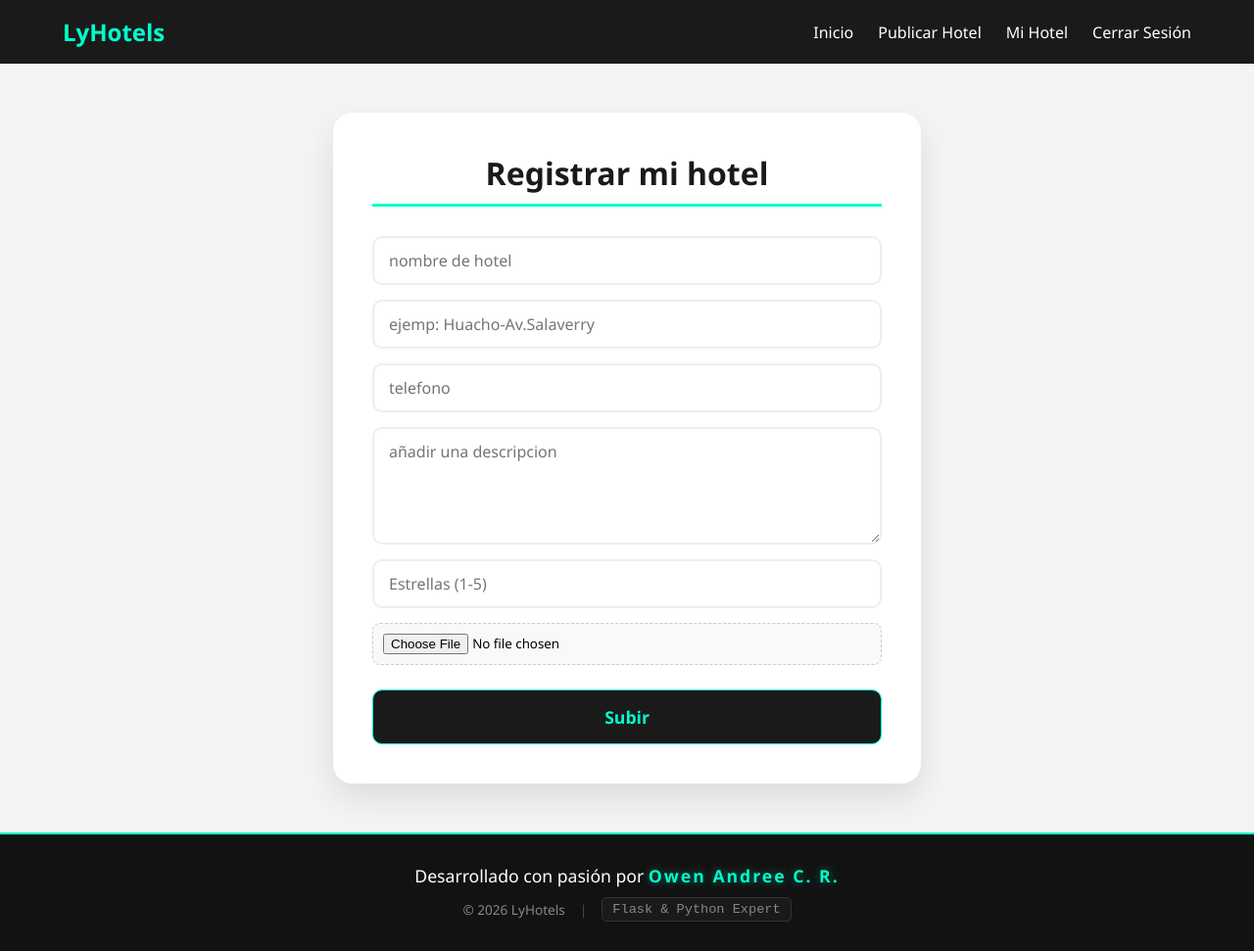
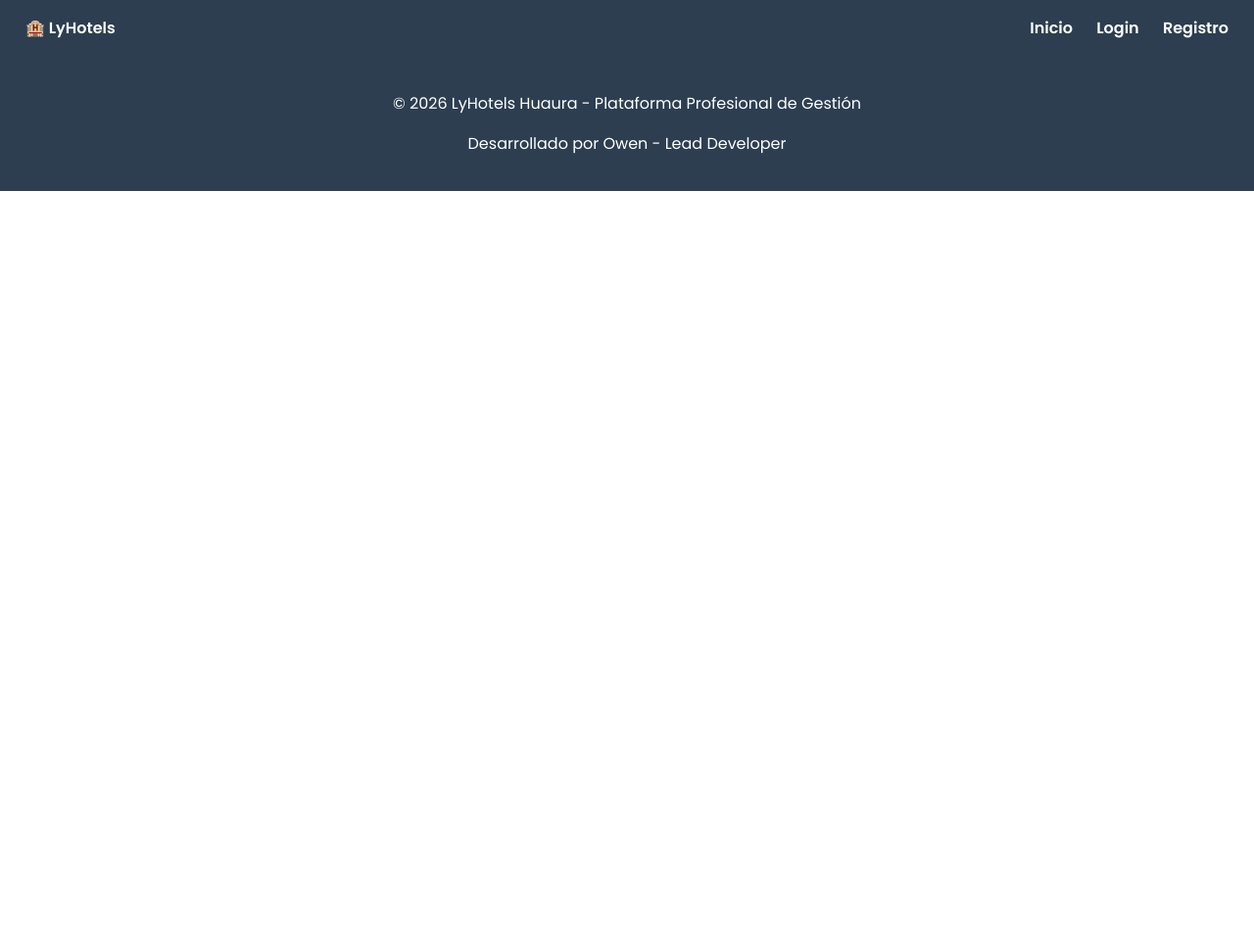
Before and after one commit to luninpotrer-png/LyHotels, a Flask app: page /crear in a window 1280 px wide. Shown: the whole page at 98% size. After the commit the page ends 195 px from the top, so only its background shows below. Run offline with Flask 3, Linux system fonts and the light colour scheme; the visitor is signed in with stand-in values (Sample User, id 1).

Commit message:
Update base.html with Google Tag Manager and styles

```diff
--- a/templates/base.html
+++ b/templates/base.html
@@ -1,53 +1,55 @@
 <!DOCTYPE html>
 <html lang="es">
 <head>
+    <script>(function(w,d,s,l,i){w[l]=w[l]||[];w[l].push({'gtm.start':
+    new Date().getTime(),event:'gtm.js'});var f=d.getElementsByTagName(s)[0],
+    j=d.createElement(s),dl=l!='dataLayer'?'&l='+l:'';j.async=true;j.src=
+    'https://www.googletagmanager.com/gtm.js?id='+i+dl;f.parentNode.insertBefore(j,f);
+    })(window,document,'script','dataLayer','GTM-MC38369S');</script>
     <meta charset="UTF-8">
     <meta name="viewport" content="width=device-width, initial-scale=1.0">
-    <title>LyHotels H.</title>
-    <link rel="stylesheet" href="{{ url_for('static', filename='styles.css') }}">
+    <title>LyHotels - Huaura</title>
+
+    <link rel="stylesheet" href="https://cdnjs.cloudflare.com/ajax/libs/font-awesome/6.0.0/css/all.min.css">
+    <link href="https://fonts.googleapis.com/css2?family=Poppins:wght@300;400;600;700&display=swap" rel="stylesheet">
+
+    <link rel="stylesheet" href="{{ url_for('static', filename='css/style.css') }}">
+
+    <style>
+        body { font-family: 'Poppins', sans-serif; margin: 0; padding: 0; }
+        nav { background: #2c3e50; padding: 1rem; color: white; display: flex; justify-content: space-between; align-items: center; }
+        nav a { color: white; text-decoration: none; margin: 0 10px; font-weight: 600; }
+        .footer { background: #2c3e50; color: white; text-align: center; padding: 20px 0; margin-top: auto; }
+        .ceo-badge { background: gold; color: black; padding: 2px 8px; border-radius: 5px; font-size: 0.8rem; font-weight: bold; }
+    </style>
 </head>
 <body>
-
-    <div class="menu-overlay" id="overlay"></div>
-
-    <nav class="navbar">
+    <noscript><iframe src="https://www.googletagmanager.com/ns.html?id=GTM-MC38369S"
+    height="0" width="0" style="display:none;visibility:hidden"></iframe></noscript>
+    <nav>
         <div class="logo">
-            <a href="/">LyHotels</a>
+            <a href="{{ url_for('index') }}">🏨 LyHotels</a>
         </div>
-
-        <button class="menu-toggle" id="mobile-menu">
-            <span class="bar"></span>
-            <span class="bar"></span>
-            <span class="bar"></span>
-        </button>
-
-        <ul class="nav-links" id="nav-list">
-            <li><a href="/">Inicio</a></li>
-            {% if session['usuario'] %}
-                <li><a href="/crear">Publicar Hotel</a></li>
-                <li><a href="/mi_hotel">Mi Hotel</a></li>
-                <li><a href="/logout" class="btn-logout">Cerrar Sesión</a></li>
+        <div class="menu">
+            <a href="{{ url_for('index') }}">Inicio</a>
+            {% if session.get('user_id') %}
+                <a href="{{ url_for('crear_hotel') }}">Registrar Hotel</a>
+                <a href="{{ url_for('logout') }}">Cerrar Sesión</a>
+                <span class="ceo-badge">CEO: {{ session.get('username') }}</span>
             {% else %}
-                <li><a href="/login">Iniciar Sesión</a></li>
-                <li><a href="/registro">Registrarse</a></li>
+                <a href="{{ url_for('login') }}">Login</a>
+                <a href="{{ url_for('register') }}">Registro</a>
             {% endif %}
-        </ul>
+        </div>
     </nav>
 
-    <main class="container">
-        {% block contenido %}{% endblock %}
+    <main>
+        {% block content %}{% endblock %}
     </main>
 
-    <script src="{{ url_for('static', filename='script.js') }}"></script>
-    <footer class="main-footer">
-    <div class="footer-content">
-        <p>Desarrollado con pasión por <span class="creator-name">Owen Andree C. R.</span></p>
-        <div class="footer-links">
-            <span>&copy; 2026 LyHotels</span>
-            <span class="separator">|</span>
-            <span class="tech-stack">Flask & Python Expert</span>
-        </div>
-    </div>
-</footer>
+    <footer class="footer">
+        <p>&copy; 2026 LyHotels Huaura - Plataforma Profesional de Gestión</p>
+        <p>Desarrollado por Owen - Lead Developer</p>
+    </footer>
 </body>
 </html>
```
